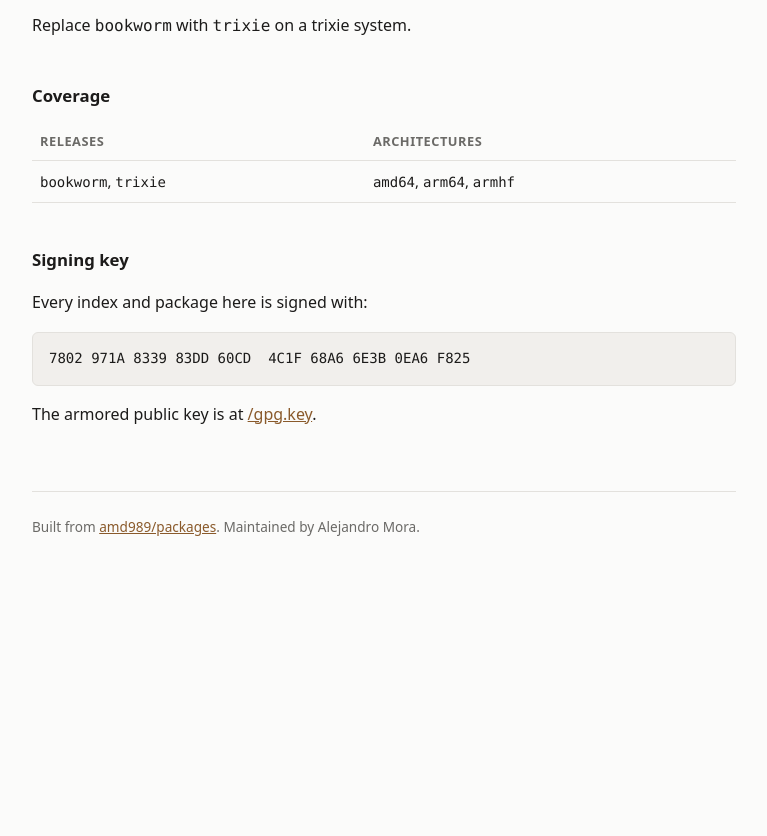
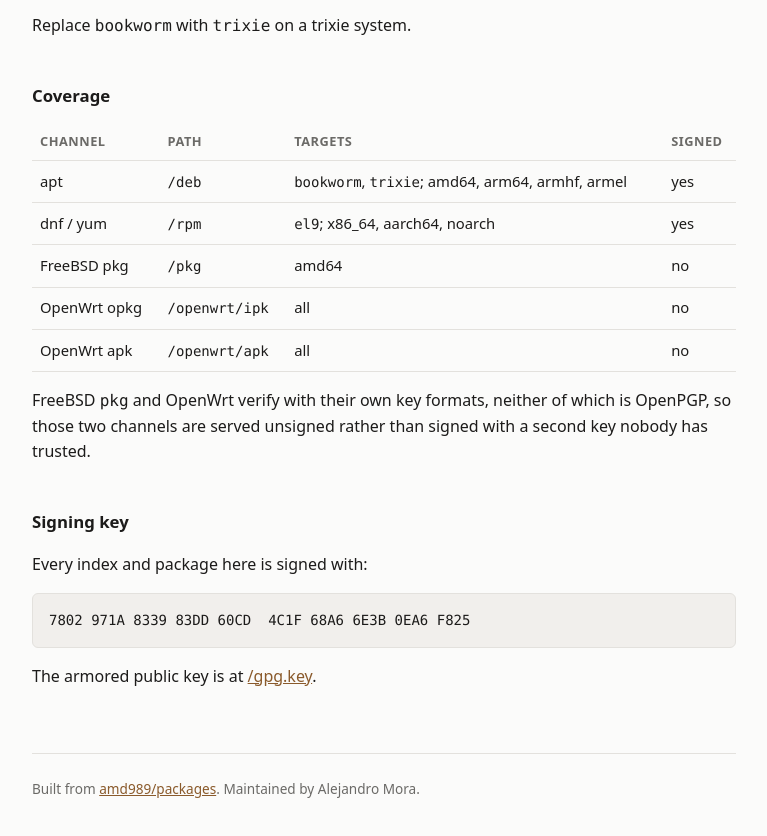
Before and after one commit to amd989/packages, a plain HTML site: page site/index.html in a window 1280 px wide. Shown: the part 826-1662 px from the top of the page, without its empty margins (256-1023 px from the left). Before the commit the page ends 1460 px from the top, so only its background shows below. Drawn offline with Linux system fonts and the light colour scheme.

Commit message:
feat: carry rpm, FreeBSD pkg and OpenWrt channels
The four channels the per-project repositories published are now served
centrally, not just deb: rpm via createrepo_c, FreeBSD pkg via a combined
pkg repo built in a VM step, and OpenWrt ipk and apk feeds.

Fixes two defects inherited from those workflows. They wrote a detached
.asc beside each rpm, which dnf ignores because gpgcheck reads the
signature embedded in the package header, so the packages were unsigned
while the repo file claimed otherwise; rpm --addsign now puts it where rpm
looks, and repomd.xml is signed for repo_gpgcheck. They also copied .ipk
files into a directory with no Packages index, so opkg update against that
feed could not succeed; the index is generated now.

Adds the armel architecture, which InfraFi ships and reprepro would
otherwise reject, and excludes data.pkg and packagesite.pkg when
collecting FreeBSD assets, since those are a project's own prebuilt
catalogue rather than packages.

pkg and OpenWrt verify with RSA fingerprints and usign respectively, so
they cannot use the OpenPGP key and are served unsigned, as before. The
setup script states that rather than leaving it implicit.

Adds alejandro-md-release as the rpm-side counterpart to the keyring
package, since a deb cannot manage /etc/yum.repos.d, and both now retire
the per-project sources, repo files and keyrings from the old channels.

Registers all five publishers: mariner3d, lcd4linux-ax206,
mediasmartserverd, unifi-gateway and infrafi.

Co-Authored-By: Claude Opus 5 <noreply@anthropic.com>

```diff
--- a/projects/mariner3d.json
+++ b/projects/mariner3d.json
@@ -6,6 +6,8 @@
     "trixie",
     "stable"
   ],
-  "deb_pattern": "*.deb",
-  "notes": "MSLA 3D printer web controller. Previously published to amd989.github.io/mariner and ppa.l9o.dev."
+  "formats": [
+    "deb",
+    "rpm"
+  ]
 }
--- a/site/index.html
+++ b/site/index.html
@@ -91,15 +91,46 @@ sudo apt update</code></pre>
   <h2>Coverage</h2>
   <table>
     <thead>
-      <tr><th>Releases</th><th>Architectures</th></tr>
+      <tr><th>Channel</th><th>Path</th><th>Targets</th><th>Signed</th></tr>
     </thead>
     <tbody>
       <tr>
-        <td><code>bookworm</code>, <code>trixie</code></td>
-        <td><code>amd64</code>, <code>arm64</code>, <code>armhf</code></td>
+        <td>apt</td>
+        <td><code>/deb</code></td>
+        <td><code>bookworm</code>, <code>trixie</code>; amd64, arm64, armhf, armel</td>
+        <td>yes</td>
+      </tr>
+      <tr>
+        <td>dnf / yum</td>
+        <td><code>/rpm</code></td>
+        <td><code>el9</code>; x86_64, aarch64, noarch</td>
+        <td>yes</td>
+      </tr>
+      <tr>
+        <td>FreeBSD pkg</td>
+        <td><code>/pkg</code></td>
+        <td>amd64</td>
+        <td>no</td>
+      </tr>
+      <tr>
+        <td>OpenWrt opkg</td>
+        <td><code>/openwrt/ipk</code></td>
+        <td>all</td>
+        <td>no</td>
+      </tr>
+      <tr>
+        <td>OpenWrt apk</td>
+        <td><code>/openwrt/apk</code></td>
+        <td>all</td>
+        <td>no</td>
       </tr>
     </tbody>
   </table>
+  <p>
+    FreeBSD <code>pkg</code> and OpenWrt verify with their own key formats,
+    neither of which is OpenPGP, so those two channels are served unsigned
+    rather than signed with a second key nobody has trusted.
+  </p>
 
   <h2>Signing key</h2>
   <p>Every index and package here is signed with:</p>
```
Also changed, not shown: projects/infrafi.json (added, +13 -0 lines), projects/lcd4linux-ax206.json (added, +14 -0 lines), projects/mediasmartserverd.json (added, +13 -0 lines), projects/unifi-gateway.json (added, +16 -0 lines), 7 other files.
